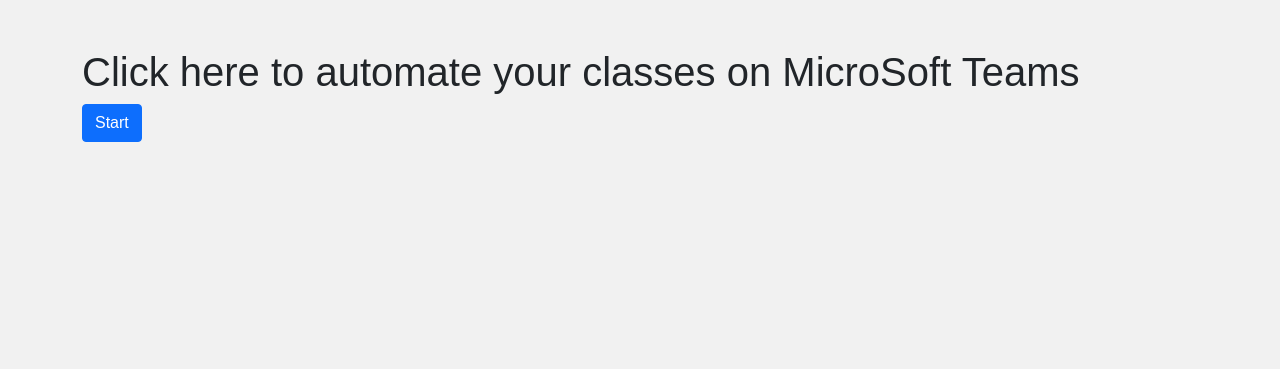
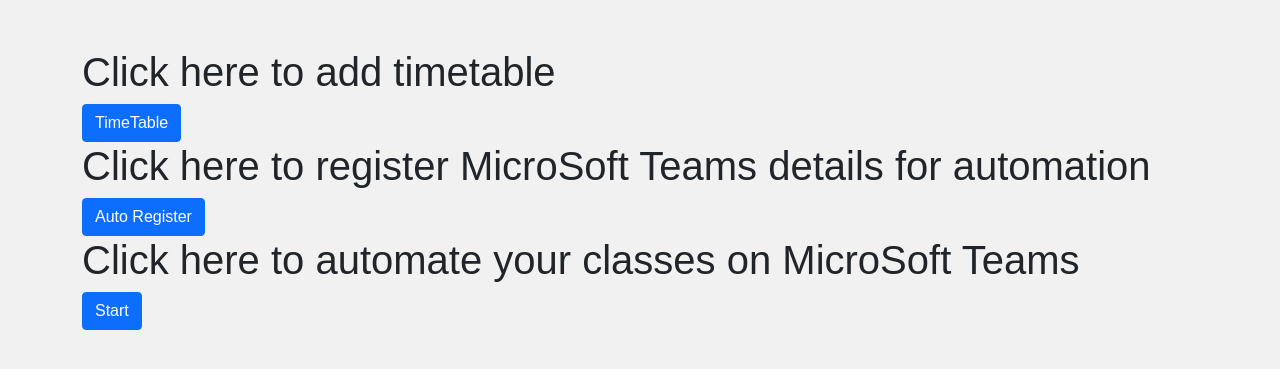
Before and after one commit to Ramadas-Kamat/student-portal, a Django app: page / in a window 1280 px wide. Shown: the part 56-425 px from the top of the page. Run offline with Django 3.2, Linux system fonts and the light colour scheme.

Commit message:
Created 2 functions in views, timetableregister.html, autoregister.html, updated index.html and urls.py

```diff
--- a/Stdportal/urls.py
+++ b/Stdportal/urls.py
@@ -22,4 +22,6 @@
     path('', views.index, name = 'index'),
     path('register', views.register, name = 'register'),
     path('automate', views.automate, name = 'automate'),
+    path('timetable', views.timetable, name = 'timetable'),
+    path('autoregister', views.autoregister, name = 'automate register'),
 ]
--- a/register/views.py
+++ b/register/views.py
@@ -1,7 +1,7 @@
 from django.shortcuts import render
 from django.contrib.auth.models import User
 from . models import Student, TimeTable, AutomateRegister
-from . forms import UserForm, StudentForm
+from . forms import UserForm, StudentForm, TimeTableForm, AutomateForm
 from django.contrib.auth import authenticate, login, logout
 from django.http import HttpResponseRedirect, HttpResponse
 from django.urls import reverse
@@ -51,3 +51,20 @@
 
 def automate(request):
     return HttpResponseRedirect('/')
+
+def autoregister(request):
+    if request.method == "POST":
+        return HttpResponseRedirect('/')
+
+    else:
+        form = AutomateForm()
+        return render(request, 'autoregister.html', {'form': form})
+
+
+def timetable(request):
+    if request.method == "POST":
+        return HttpResponseRedirect('/')
+
+    else:
+        form = TimeTableForm()
+        return render(request, 'timetableregister.html', {'form': form})
--- a/templates/index.html
+++ b/templates/index.html
@@ -3,6 +3,10 @@
 {% block body_block %}
 
 <div class = "container mt-5">
+    <h1>Click here to add timetable</h1>
+    <a href="{% url 'timetable' %}" class="btn btn-primary">TimeTable</a>
+    <h1>Click here to register MicroSoft Teams details for automation</h1>
+    <a href="{% url 'automate register' %}" class="btn btn-primary">Auto Register</a>
     <h1>Click here to automate your classes on MicroSoft Teams</h1>
     <a href="{% url 'automate' %}" class="btn btn-primary">Start</a>
 </div>
```
Also changed, not shown: templates/autoregister.html (added, +10 -0 lines), templates/timetableregister.html (added, +10 -0 lines).
